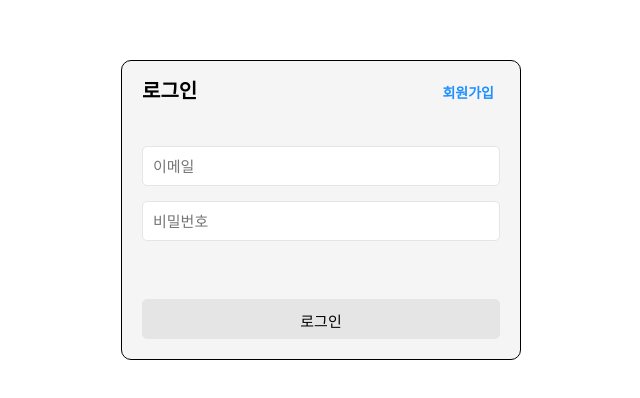
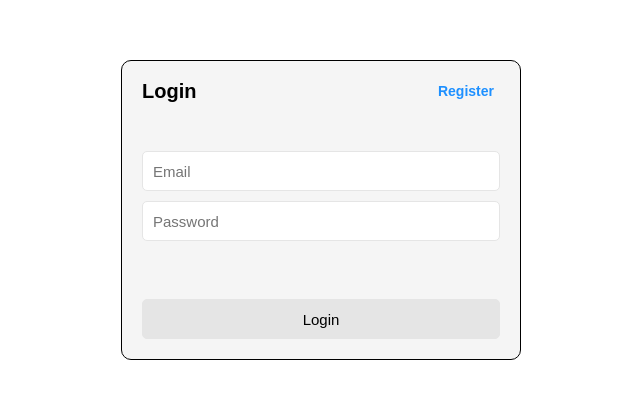
Before and after one commit to Fibo4487/wanted-pre-onboarding-frontend, a React (Create React App) app in the folder client/: page / in a window 1280 px wide. Shown: the part 190-588 px from the top of the page, without its empty margins (319-959 px from the left). Built offline with nearby package versions, Linux system fonts and the light colour scheme.

Commit message:
[add] add registerform and toasts

```diff
--- a/client/package.json
+++ b/client/package.json
@@ -12,6 +12,7 @@
     "react-dom": "^18.2.0",
     "react-router-dom": "^6.4.2",
     "react-scripts": "5.0.1",
+    "react-toastify": "^9.0.8",
     "styled-components": "^5.3.6",
     "styled-reset": "^4.4.2",
     "typescript": "^4.8.4"
--- a/client/src/App.tsx
+++ b/client/src/App.tsx
@@ -1,7 +1,8 @@
 import React from "react";
-import { BrowserRouter } from "react-router-dom";
 import Router from "./router/Router";
 import GlobalStyle from "./styles/Global";
+
+import "react-toastify/dist/ReactToastify.css";
 
 function App() {
   return (
--- a/client/src/components/home/LoginForm.tsx
+++ b/client/src/components/home/LoginForm.tsx
@@ -1,9 +1,11 @@
 import React from "react";
+import { toast, ToastOptions } from "react-toastify";
 import styled from "styled-components";
 
 const LoginForm = () => {
   const [email, setEmail] = React.useState("");
   const [password, setPassword] = React.useState("");
+  const [isLoginForm, setIsLoginForm] = React.useState(true);
 
   const onChangeEmail = (e: React.ChangeEvent<HTMLInputElement>) => {
     setEmail(e.target.value);
@@ -13,23 +15,78 @@ const LoginForm = () => {
     setPassword(e.target.value);
   };
 
+  const onClickToggle = () => {
+    setIsLoginForm(!isLoginForm);
+  };
+
+  const validate = React.useCallback(() => {
+    let isValid = false;
+    const emailValid = email.includes("@");
+    const passwordValid = password.length >= 8;
+    const toastOptions: ToastOptions = {
+      position: "top-center",
+      autoClose: 2000,
+    };
+    if (!email || !password) {
+      toast.error("로그인과 비밀번호를 모두 입력해주세요.", toastOptions);
+    } else {
+      if (!emailValid) {
+        toast.error("이메일 형식이 올바르지 않습니다.", toastOptions);
+      }
+      if (!passwordValid) {
+        toast.error("비밀번호는 8자 이상이어야 합니다.", toastOptions);
+      }
+    }
+
+    if (emailValid && passwordValid) {
+      isValid = true;
+    }
+
+    return isValid;
+  }, [email, password]);
+
+  const onSubmit = (e: React.FormEvent<HTMLFormElement>) => {
+    e.preventDefault();
+    const isValid = validate();
+    if (isValid) {
+      toast.success("로그인 성공");
+    } else {
+      return;
+    }
+  };
+
   return (
     <Container>
-      <FormTitle>
-        <h1>로그인</h1>
-        <button>회원가입</button>
-      </FormTitle>
+      <Title>
+        {isLoginForm ? (
+          <>
+            <h1>Login</h1>
+            <button onClick={onClickToggle}>Register</button>
+          </>
+        ) : (
+          <>
+            <h1>Register</h1>
+            <button onClick={onClickToggle}>Login</button>
+          </>
+        )}
+      </Title>
+      <Form onSubmit={onSubmit}>
         <InputContainer>
-        <Input placeholder="이메일" value={email} onChange={onChangeEmail} />
           <Input
-          placeholder="비밀번호"
+            type="email"
+            placeholder="Email"
+            value={email}
+            onChange={onChangeEmail}
+          />
+          <Input
+            type="password"
+            placeholder="Password"
             value={password}
             onChange={onChangePassword}
           />
         </InputContainer>
-      <ButtonContainer>
-        <Button>로그인</Button>
-      </ButtonContainer>
+        <Submit type="submit">{isLoginForm ? "Login" : "Register"}</Submit>
+      </Form>
     </Container>
   );
 };
@@ -39,8 +96,8 @@ export default LoginForm;
 const Container = styled.div`
   display: flex;
   align-items: center;
+  flex-direction: column;
   justify-content: space-between;
-  flex-direction: column;
   background-color: #f5f5f5;
   border-radius: 10px;
   border: 1px solid black;
@@ -49,7 +106,7 @@ const Container = styled.div`
   padding: 20px;
 `;
 
-const FormTitle = styled.div`
+const Title = styled.div`
   margin-bottom: 20px;
   align-self: flex-start;
   display: flex;
@@ -58,6 +115,10 @@ const FormTitle = styled.div`
   h1 {
     font-size: 20px;
     font-weight: 600;
+  }
+  p {
+    font-size: 12px;
+    color: #999;
   }
   button {
     font-size: 14px;
@@ -69,11 +130,21 @@ const FormTitle = styled.div`
   }
 `;
 
+const Form = styled.form`
+  display: flex;
+  flex-direction: column;
+  align-items: center;
+  justify-content: space-between;
+  width: 100%;
+  height: 100%;
+`;
+
 const InputContainer = styled.div`
   display: flex;
   flex-direction: column;
+  align-items: center;
   width: 100%;
-  margin-bottom: 20px;
+  margin-top: 30px;
 `;
 
 const Input = styled.input`
@@ -83,17 +154,10 @@ const Input = styled.input`
   border-radius: 5px;
   padding: 10px;
   font-size: 15px;
-  margin-bottom: 15px;
+  margin-bottom: 10px;
 `;
 
-const ButtonContainer = styled.div`
-  display: flex;
-  flex-direction: column;
-  justify-content: space-between;
-  width: 100%;
-`;
-
-const Button = styled.button`
+const Submit = styled.button`
   width: 100%;
   height: 40px;
   border: 1px solid #e5e5e5;
--- a/client/src/pages/Home.tsx
+++ b/client/src/pages/Home.tsx
@@ -1,11 +1,13 @@
 import React from "react";
 import HomeLayout from "../components/home/HomeLayout";
 import LoginForm from "../components/home/LoginForm";
+import { ToastContainer } from "react-toastify";
 
 const Home = () => {
   return (
     <HomeLayout>
       <LoginForm />
+      <ToastContainer />
     </HomeLayout>
   );
 };
```
Also changed, not shown: 1 other file (tests, documents, lock files or other folders). Lines whose indentation alone changed are shown as unchanged.
